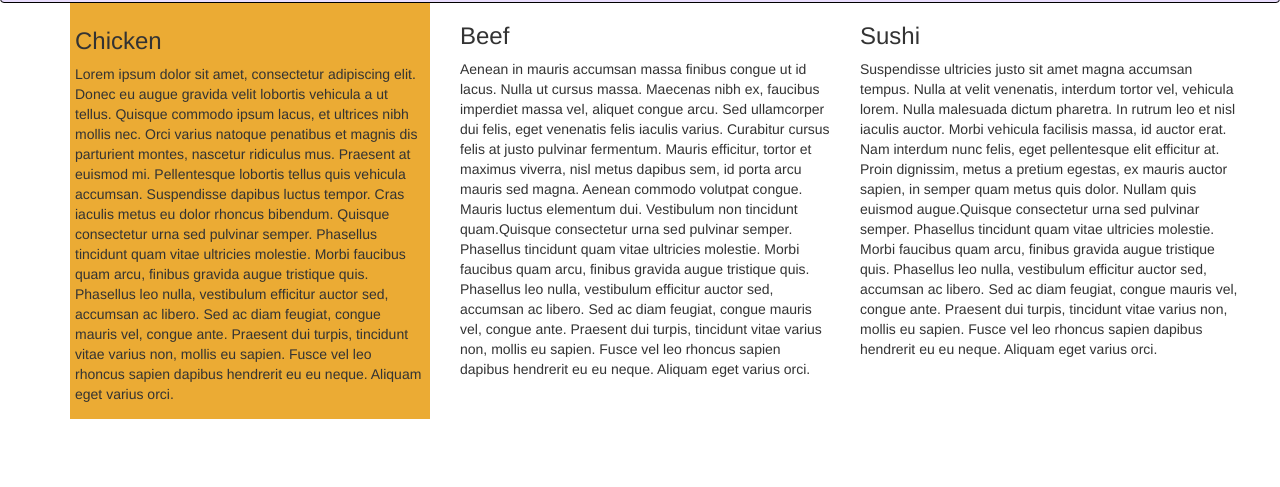
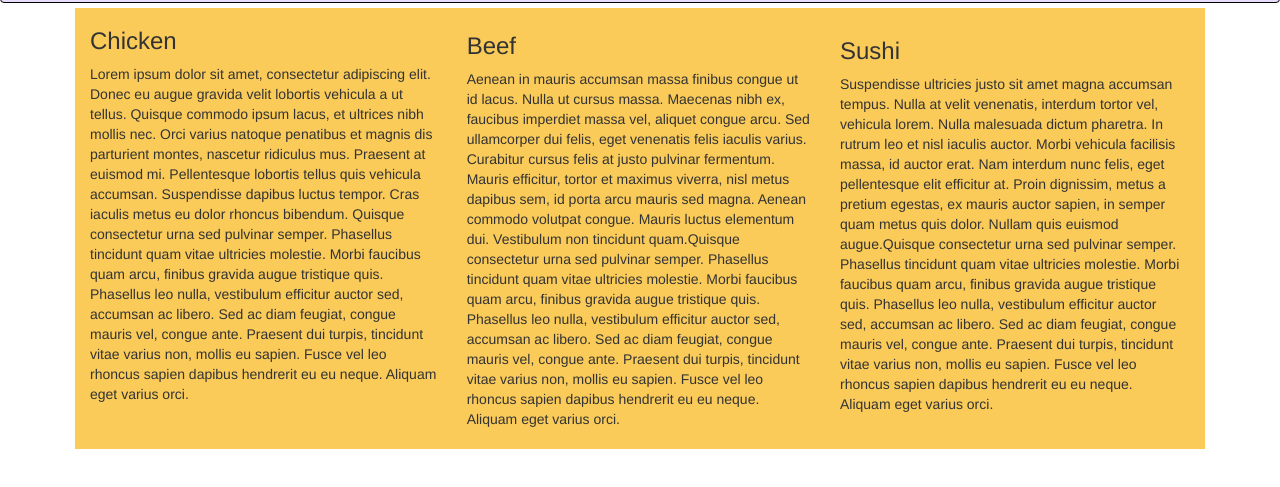
Before and after one commit to deysimm/module-3-solution, a plain HTML site: page index.html in a window 1280 px wide. Shown: the part 79-566 px from the top of the page. Drawn offline with Linux system fonts and the light colour scheme; files that its build step writes are made by us from their sources.

Commit message:
Update style.css

```diff
--- a/css/style.css
+++ b/css/style.css
@@ -10,7 +10,7 @@ margin:0;
 	}
 
 
-section#section-chicken{
-background-color:#ebab34;
-padding:.5rem;
+.row{
+background-color:#facb59;
+margin:.5rem;
 }
```
